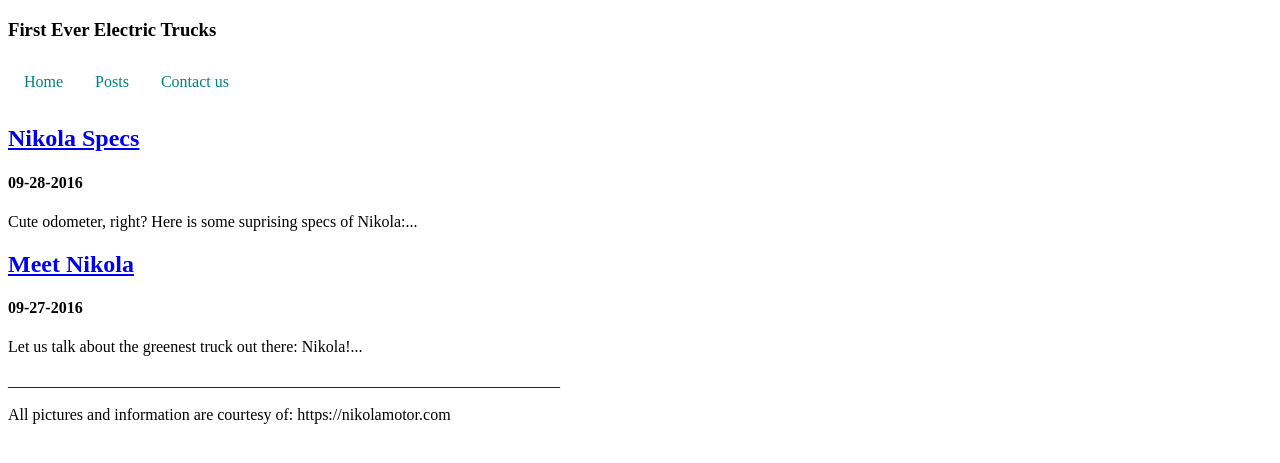
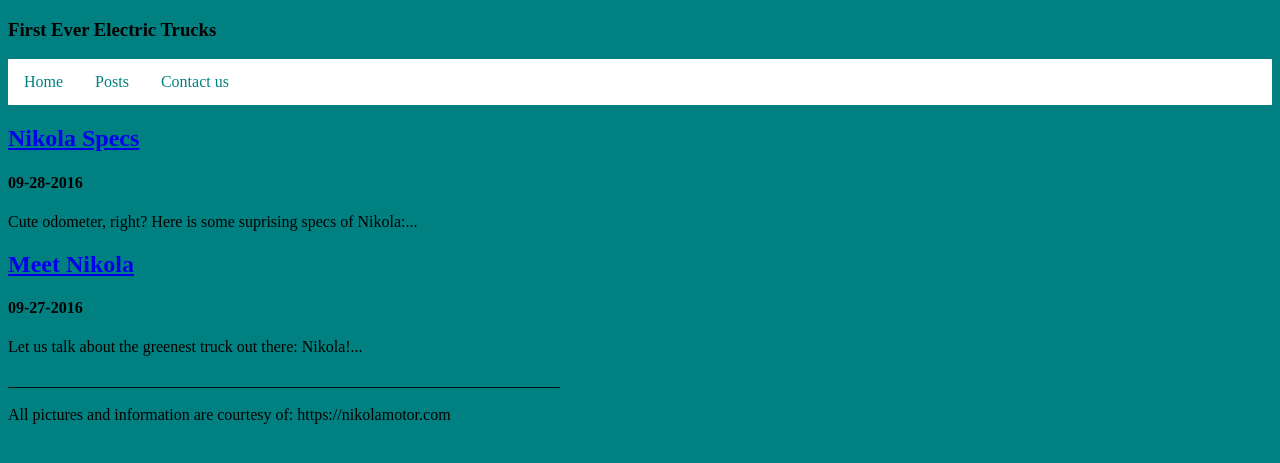
Before and after one commit to alishersadikov/alishersadikov.github.io, a Jekyll site: the page built from index.html, in a window 1280 px wide. Shown: the top 463 px of the page. Built offline with Jekyll 4.4.1, drawn with Linux system fonts in a browser that asks for light colours.

Commit message:
Update styles.css

```diff
--- a/css/styles.css
+++ b/css/styles.css
@@ -2,6 +2,10 @@
   background-color: green;
   height: 300px;
   margin-left: 200px;
+}
+
+body {
+  background-color: teal;
 }
 
 ul {
```
